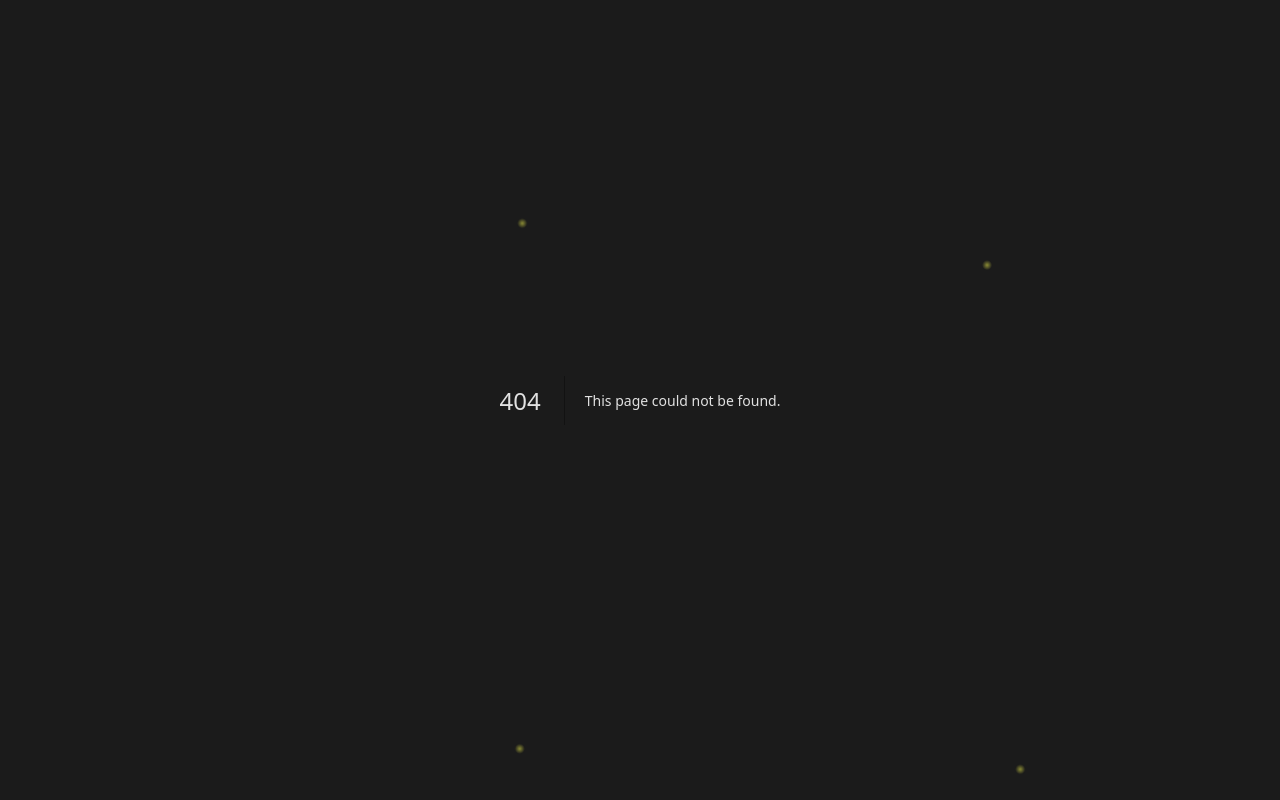
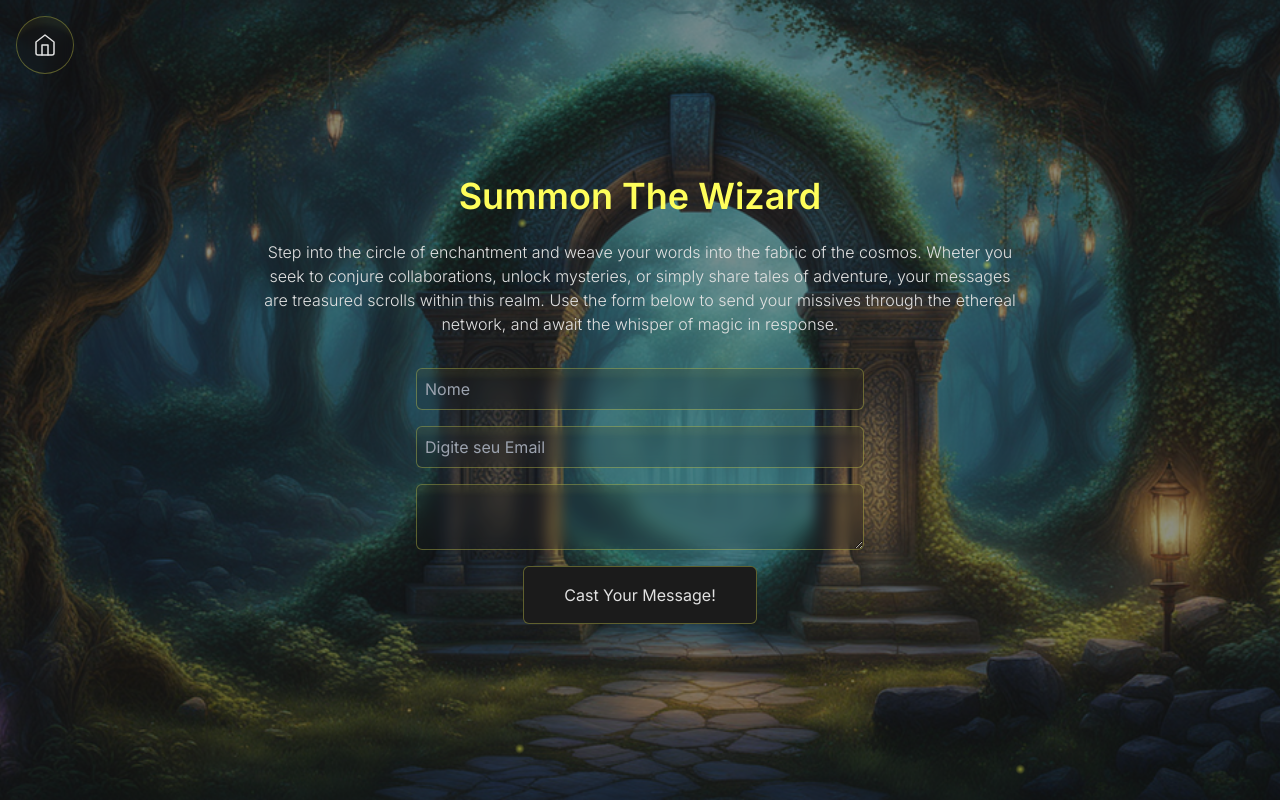
Before and after one commit to Ismaelp96/portifolio-3d, a Next.js app: page /contact in a window 1280 px wide. Before the commit this address had no page. Built offline with nearby package versions, Linux system fonts and the light colour scheme.

Commit message:
Contact Page #8

```diff
--- a/src/app/(sub-pages)/about/page.jsx
+++ b/src/app/(sub-pages)/about/page.jsx
@@ -9,7 +9,7 @@
   ssr: false,
 });
 
-export default function Home() {
+export default function AboutPage() {
   return (
     <>
       <Image
--- /dev/null
+++ b/src/app/(sub-pages)/contact/page.jsx
@@ -0,0 +1,34 @@
+import Image from 'next/image';
+
+import bg from '../../../../public/background/contact-background.png';
+import Form from '@/components/contact/Form';
+
+export default function Contact() {
+  return (
+    <>
+      <Image
+        priority
+        sizes='100vw'
+        src={bg}
+        alt='background-image'
+        className='-z-50 fixed top-0 left-0 w-full h-full object-cover object-center opacity-50'
+      />
+      <article className='relative w-full flex flex-col items-center justify-center space-y-8'>
+        <div className='flex flex-col items-center justify-center space-y-6 w-3/4'>
+          <h1 className='text-accent font-semibold text-center text-4xl capitalize'>
+            Summon the wizard
+          </h1>
+          <p className='text-center font-light'>
+            Step into the circle of enchantment and weave your words into the
+            fabric of the cosmos. Wheter you seek to conjure collaborations,
+            unlock mysteries, or simply share tales of adventure, your messages
+            are treasured scrolls within this realm. Use the form below to send
+            your missives through the ethereal network, and await the whisper of
+            magic in response.
+          </p>
+        </div>
+        <Form />
+      </article>
+    </>
+  );
+}
--- a/src/app/layout.js
+++ b/src/app/layout.js
@@ -13,7 +13,12 @@
 export default function RootLayout({ children }) {
   return (
     <html lang='pt-BR'>
-      <body className={clsx(inter.variable, 'bg-background text-foreground')}>
+      <body
+        className={clsx(
+          inter.variable,
+          'bg-background text-foreground font-inter'
+        )}
+      >
         {children}
         <FireFlisBackground />
       </body>
--- /dev/null
+++ b/src/components/contact/Form.jsx
@@ -0,0 +1,42 @@
+'use client';
+import { useForm } from 'react-hook-form';
+import React from 'react';
+
+export default function FormContact() {
+  const {
+    register,
+    handleSubmit,
+    formState: { errors },
+  } = useForm();
+  const onSubmit = (data) => console.log(data);
+  console.log(errors);
+  return (
+    <form
+      onSubmit={handleSubmit(onSubmit)}
+      className='max-w-md w-full flex flex-col items-center justify-center space-y-4'
+    >
+      <input
+        type='text'
+        placeholder='Nome'
+        {...register('name', { required: true })}
+        className='w-full p-2 rounded-md shadow-lg text-foreground focus:outline-none focus:ring-2 focus:ring-accent/50 custom-bg'
+      />
+      <input
+        type='email'
+        placeholder='Digite seu Email'
+        {...register('email', { required: true })}
+        className='w-full p-2 rounded-md shadow-lg text-foreground focus:outline-none focus:ring-2 focus:ring-accent/50 custom-bg'
+      />
+      <textarea
+        {...register('message', { required: true, max: 256, min: 50 })}
+        className='w-full p-2 rounded-md shadow-lg text-foreground focus:outline-none focus:ring-2 focus:ring-accent/50 custom-bg'
+      />
+
+      <input
+        className='px-10 py-4 rounded-md shadow-lg bg-background border border-accent/30 border-solid hover:shadow-glass-sm backdrop-blur-sm text-foreground focus:outline-none focus:ring-2 focus:ring-accent/50 cursor-pointer capitalize transition-shadow duration-300 ease-in-out'
+        type='submit'
+        value='Cast your Message!'
+      />
+    </form>
+  );
+}
```
